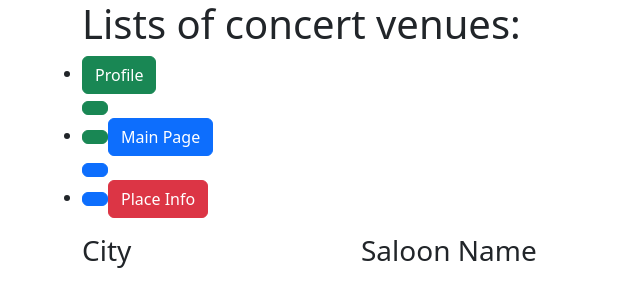
After one commit to soorena62/Concert-Ticket, a Django app: page /tickets/location/list/ in a window 1280 px wide. The commit adds this page. Shown: the top 307 px of the page, without its empty margins (0-640 px from the left). Run offline with Django 4.2, Linux system fonts and the light colour scheme; data that the repository does not hold is empty; some libraries are stand-ins or nearby versions.

Commit message:
Add Template

```diff
--- a/config/urls.py
+++ b/config/urls.py
@@ -19,11 +19,13 @@ from django.contrib import admin
 from django.urls import path
 from django.conf.urls.static import static
 from config import settings
-from tickets.views import concertlistview
+from tickets.views import concert_detailsview, concertlistview, locationlistview
 
 urlpatterns = [
     path('admin/', admin.site.urls),
-    path('tickets/concert/list/', concertlistview)
+    path('tickets/concert/list/', concertlistview),
+    path('tickets/location/list/', locationlistview),
+    path('tickets/concert/<int:concert_id>', concert_detailsview),
 ]
 
 if settings.DEBUG:
--- /dev/null
+++ b/tickets/templates/tickets/base.html
@@ -0,0 +1,32 @@
+{% load static %}
+<!DOCTYPE html>
+<html>
+    <heaad>
+        <title>Application Concert Ticket Selling</title>
+        <link rel="stylesheet" type="text/css" href="{% static 'tickets/css/bootstrap.css' %}">
+        <link rel="stylesheet" type="text/css" href="{% static 'tickets/css/fontawesome.css' %}">
+        <link rel="stylesheet" type="text/css" href="{% static 'tickets/css/style.css' %}">
+    </head>
+    <body>
+        <div class="container">
+            <div class="row box">
+
+                <h1>{% block titlepage %}{% endblock %}</h1>
+                <ul class="btnul">
+                    <li><a class="btn btn-success">Profile</li>
+                    <li><a class="btn btn-primary">Main Page</li>
+                    <li><a class="btn btn-danger" href="/tickets/location/list">Place Info</a></li>
+                </ul>
+            </div>
+            <div class="row">
+
+                {% block maincontent %}{% endblock %}
+
+            </div>
+        </div>
+    </body>
+    <script src="{% static 'tickets/js/jquery-6.5.1.min.js' %}"></script>
+    <script src="{% static 'tickets/js/bootstrap.bundle.js' %}"></script>
+    <script src="{% static 'tickets/js/fontawesome.js' %}"></script>
+    <script src="{% static 'tickets/js/main.js' %}"></script>
+</html>
--- /dev/null
+++ b/tickets/templates/tickets/locationlist.html
@@ -0,0 +1,29 @@
+{% extends "tickets/base.html" %}
+
+{% block titlepage %}
+    Lists of concert venues:
+{% endblock %}
+
+{% block maincontent %}
+    <div class="row locationHeader">
+        <div class="col-md-3">
+            <h3>City</h3>
+        </div>
+        <div class="col-md-9">
+            <h3>Saloon Name</h3>
+        </div>
+    </div>
+
+    {% if locationlist %}
+        {% for location in locationlist %}
+            <div class="row location">
+                <div class="col-md-3">
+                    {{ location.name }}
+                </div>
+                <div class="col-md-9">
+                    {{ location.address }}
+                </div>
+            </div>
+        {% endfor %}
+    {% endif %}
+{% endblock %}
--- a/tickets/views.py
+++ b/tickets/views.py
@@ -1,6 +1,5 @@
-from django.http import HttpResponse
 from django.shortcuts import render
-from tickets.models import Concert
+from tickets.models import Concert, Location
 # Create your views here:
 
 
@@ -11,5 +10,20 @@ def concertlistview(request):
         "concertcount":concerts.count()
     }
 
+    return render(request, "tickets/concertlist.html", context)
 
-    return render(request, "tickets/concertlist.html", context)
+def locationlistview(request):
+    locations = Location.objects.all()
+    context = {
+        "locationlist":locations,
+    }
+
+    return render(request, "tickets/locationlist.html", context)
+
+
+def concert_detailsview(request, concert_id):
+    concert = Concert.objects.get(pk=concert_id)
+    context = {
+        "concertdetails":concert
+    }
+    return render(request, "tickets/concertdetail.html", context)
```
Also changed, not shown: tickets/templates/tickets/concertdetail.html (added, +19 -0 lines), tickets/templates/tickets/concertlist.html (+19 -22 lines), madia/ConcertImages/Celine_Tour-01.jpg (deleted), madia/ConcertImages/Siavash-Gomeyshi-mn.jpg (added), madia/ConcertImages/andi-live.jpg (added), madia/ConcertImages/celine_Tour.jpg (added), madia/ConcertImages/lindsey-tour.jpg (added), madia/ConcertImages/shadmehr-live.jpg (added).
